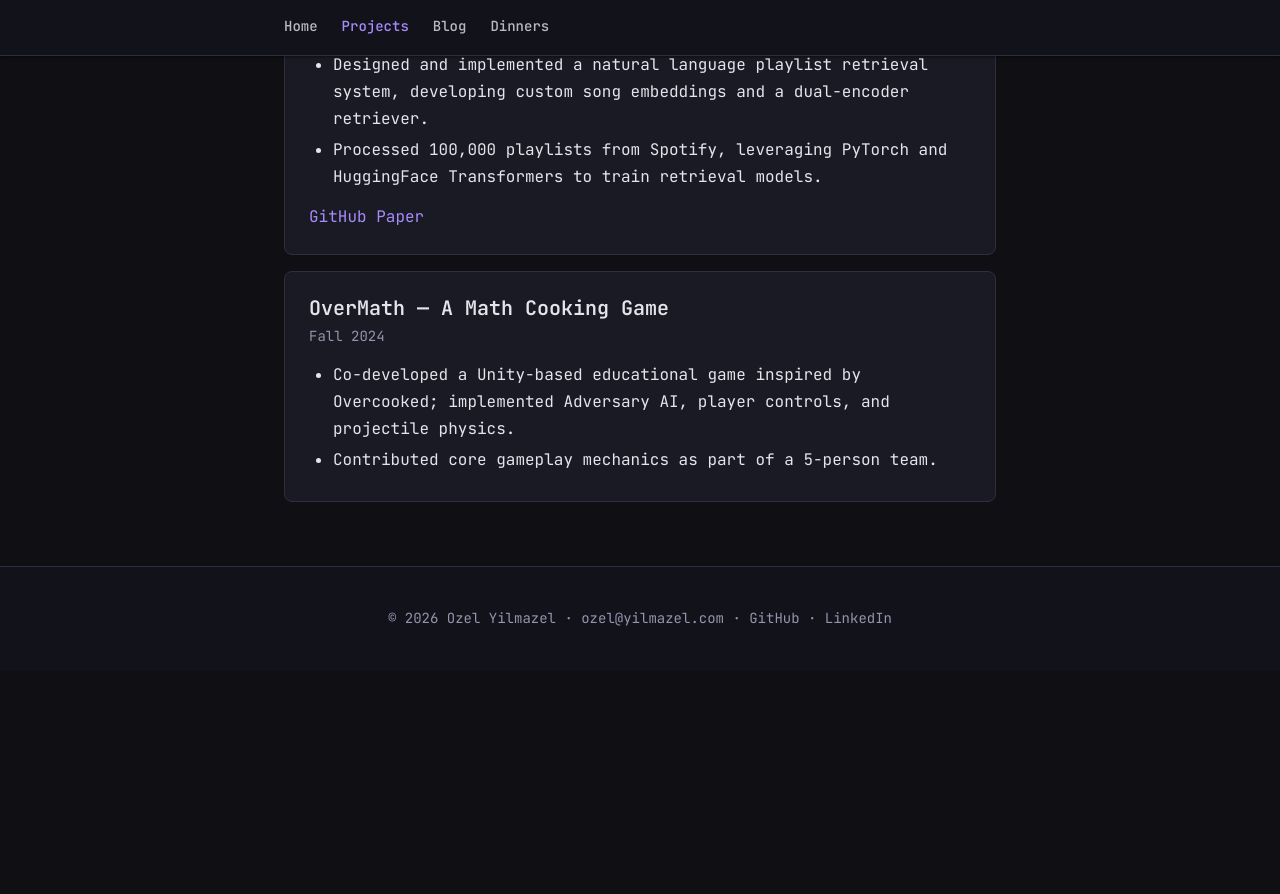
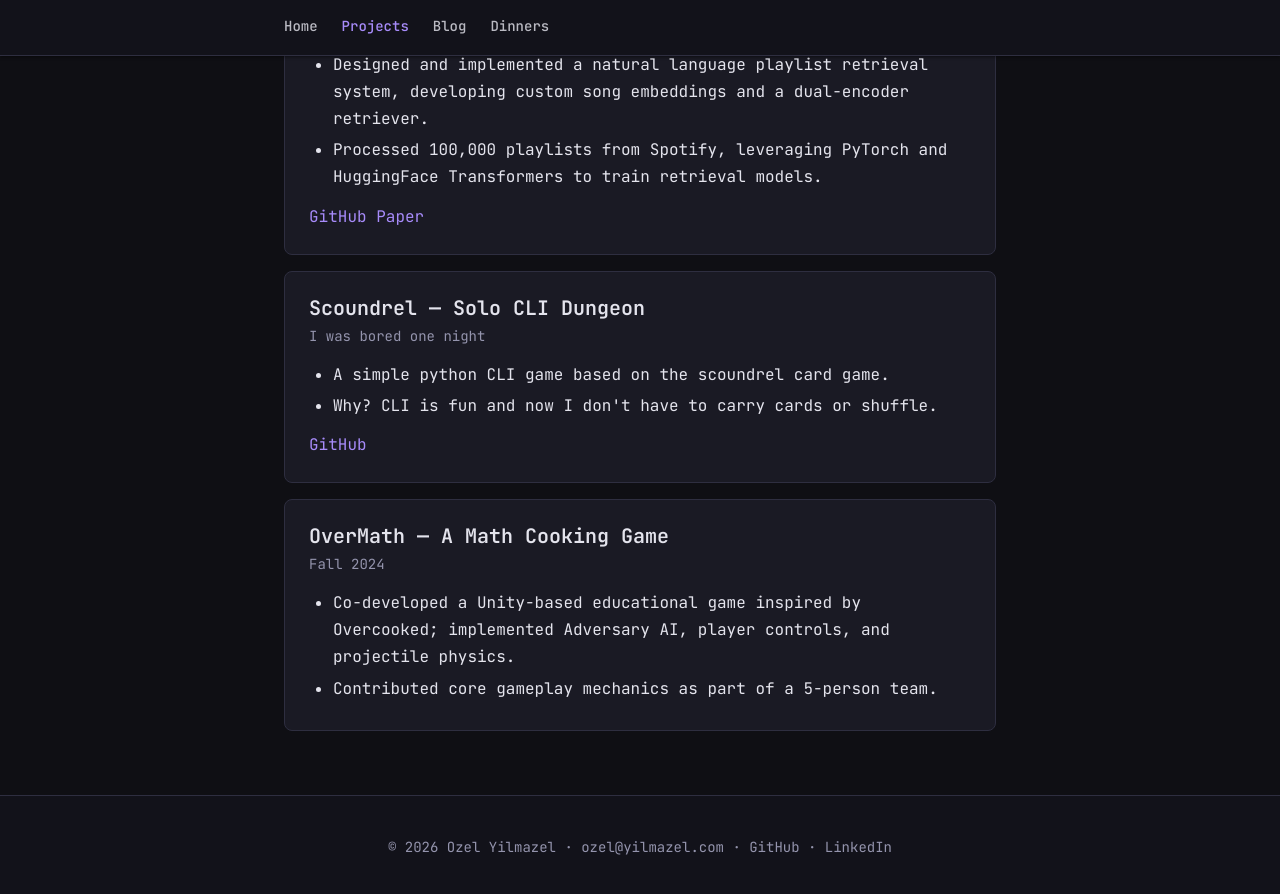
Before and after one commit to oz03-hub/oz03-hub.github.io, a Jekyll site: the page built from projects.md, in a window 1280 px wide and 900 px high, scrolled down 1062 px. Shown: the top 894 px of the window. Built offline with Jekyll 4.4.1, drawn with Linux system fonts in a browser that asks for light colours; before the commit the page ends 1733 px from its top, so only the background shows below that.

Commit message:
add scoundrel

```diff
--- a/projects.md
+++ b/projects.md
@@ -46,8 +46,20 @@ Currently focusing on exploring large language model personalization performance
     <li>Processed 100,000 playlists from Spotify, leveraging PyTorch and HuggingFace Transformers to train retrieval models.</li>
   </ul>
   <p style="margin-top: 0.75rem; margin-bottom: 0;">
-    <a href="https://github.com/oz03-hub" target="_blank" rel="noopener">GitHub</a>
+    <a href="https://github.com/oz03-hub/spotify-final" target="_blank" rel="noopener">GitHub</a>
     <a href="/public/papers/coldstartmpd.pdf">Paper</a>
+  </p>
+</div>
+
+<div class="project-card">
+  <h3 class="project-title">Scoundrel — Solo CLI Dungeon</h3>
+  <p class="project-date">I was bored one night</p>
+  <ul>
+    <li>A simple python CLI game based on the scoundrel card game.</li>
+    <li>Why? CLI is fun and now I don't have to carry cards or shuffle.</li>
+  </ul>
+    <p style="margin-top: 0.75rem; margin-bottom: 0;">
+    <a href="https://github.com/oz03-hub/scoundrel" target="_blank" rel="noopener">GitHub</a>
   </p>
 </div>
 
```
Also changed, not shown: 2 other files.
